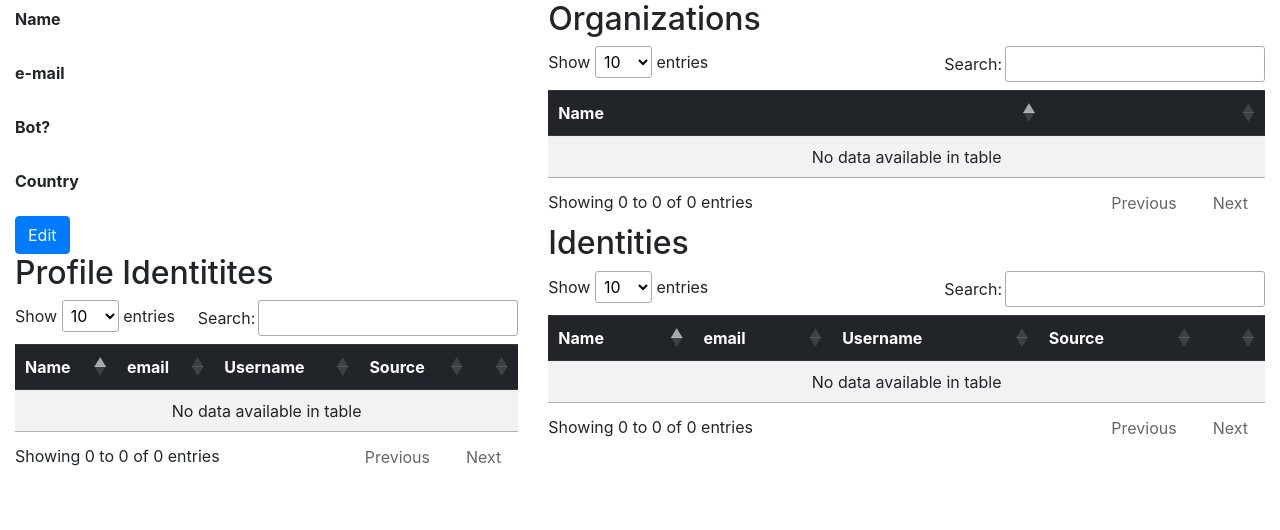
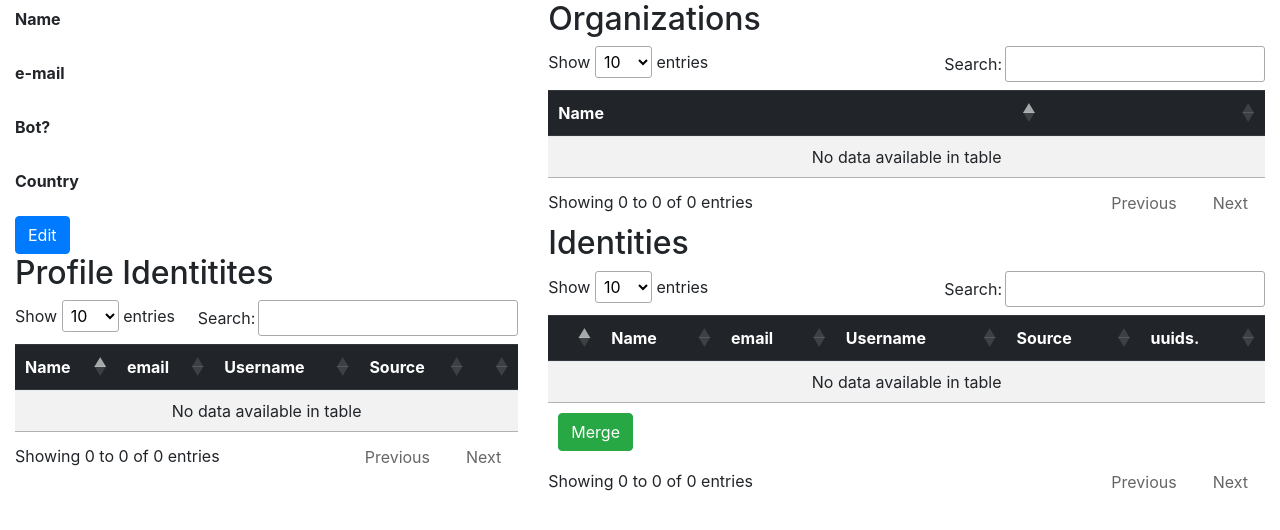
Before and after one commit to chaoss/grimoirelab-hatstall, a Flask app: template templates/profile.html in a window 1280 px wide. Shown: the part 112-642 px from the top of the page. Run offline with Flask 2, Linux system fonts and the light colour scheme; the template is opened without the code that fills it, so the values that code supplies are empty; some libraries are stand-ins or nearby versions.

Commit message:
Added merging functionality to profile page

```diff
--- a/app.py
+++ b/app.py
@@ -141,6 +141,16 @@ def profile(profile_uuid):
     else:
         return render_profile(profile_uuid)
 
+@app.route('/profiles/<profile_uuid>/merge', methods = ['POST'])
+def merge_to_profile(profile_uuid):
+    """
+    Merge a list of unique profiles to the profile
+    """
+    uuids = request.form.getlist('uuid')
+    uuids.append(profile_uuid)
+    merge(uuids)
+    return redirect(url_for('profile', profile_uuid=profile_uuid))
+
 @app.route('/unmerge/<identity_id>')
 def unmerge(identity_id):
     """
@@ -148,8 +158,8 @@ def unmerge(identity_id):
     """
     sortinghat.api.move_identity(db, identity_id, identity_id)
 
-    with db.connect() as sesion:
-        edit_identity = sesion.query(Identity).filter(Identity.uuid == identity_id).first()
+    with db.connect() as session:
+        edit_identity = session.query(Identity).filter(Identity.uuid == identity_id).first()
         uid_profile_name = edit_identity.name
         uid_profile_email = edit_identity.email
         sortinghat.api.edit_profile(db, identity_id, name=uid_profile_name, email=uid_profile_email)
--- a/templates/profile.html
+++ b/templates/profile.html
@@ -88,28 +88,37 @@
             </tbody>
         </table>
         <h2>Identities</h2>
+        <form action="./{{profile.profile.uuid}}/merge" method="POST">
             <table class="table table-striped" id="identitiesTable">
                 <thead class="thead-dark">
                     <tr>
+                        <th></th>
                         <th>Name</th>
                         <th>email</th>
                         <th>Username</th>
                         <th>Source</th>
-                    <th></th>
+                        <th>uuids.</th>
                     </tr>
                 </thead>
+                <tfoot>
+                    <tr>
+                        <td colspan="7"><input type="submit" value="Merge" class="btn btn-success"></td>
+                    </tr>
+                </tfoot>
                 <tbody>
                     {% for identity in identities %}
                     <tr>
+                        <td><input type="checkbox" name="uuid" value="{{identity.uuid}}"></td>
                         <td>{{identity.name}}</td>
                         <td>{{identity.email}}</td>
                         <td>{{identity.username}}</td>
                         <td>{{identity.source}}</td>
-                    <td></td>
+                        <td><a href="/profiles/{{identity.uuid}}">view</a></td>
                     </tr>
                     {% endfor %}
                 </tbody>
             </table>
+        </form>
     </div>
 </div>
 {% endblock %}
```
Also changed, not shown: templates/profiles.html (+4 -4 lines). Lines whose indentation alone changed are shown as unchanged.
